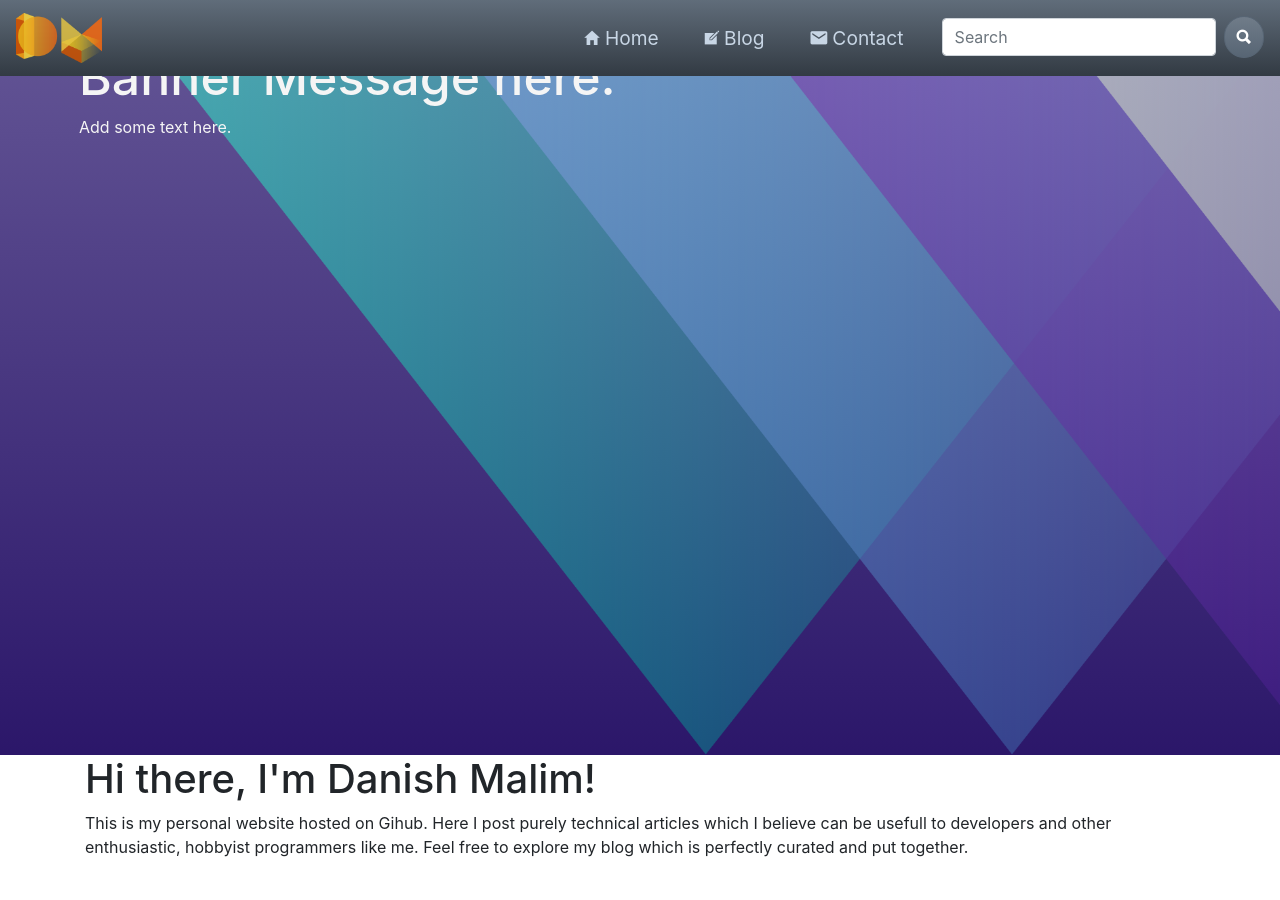
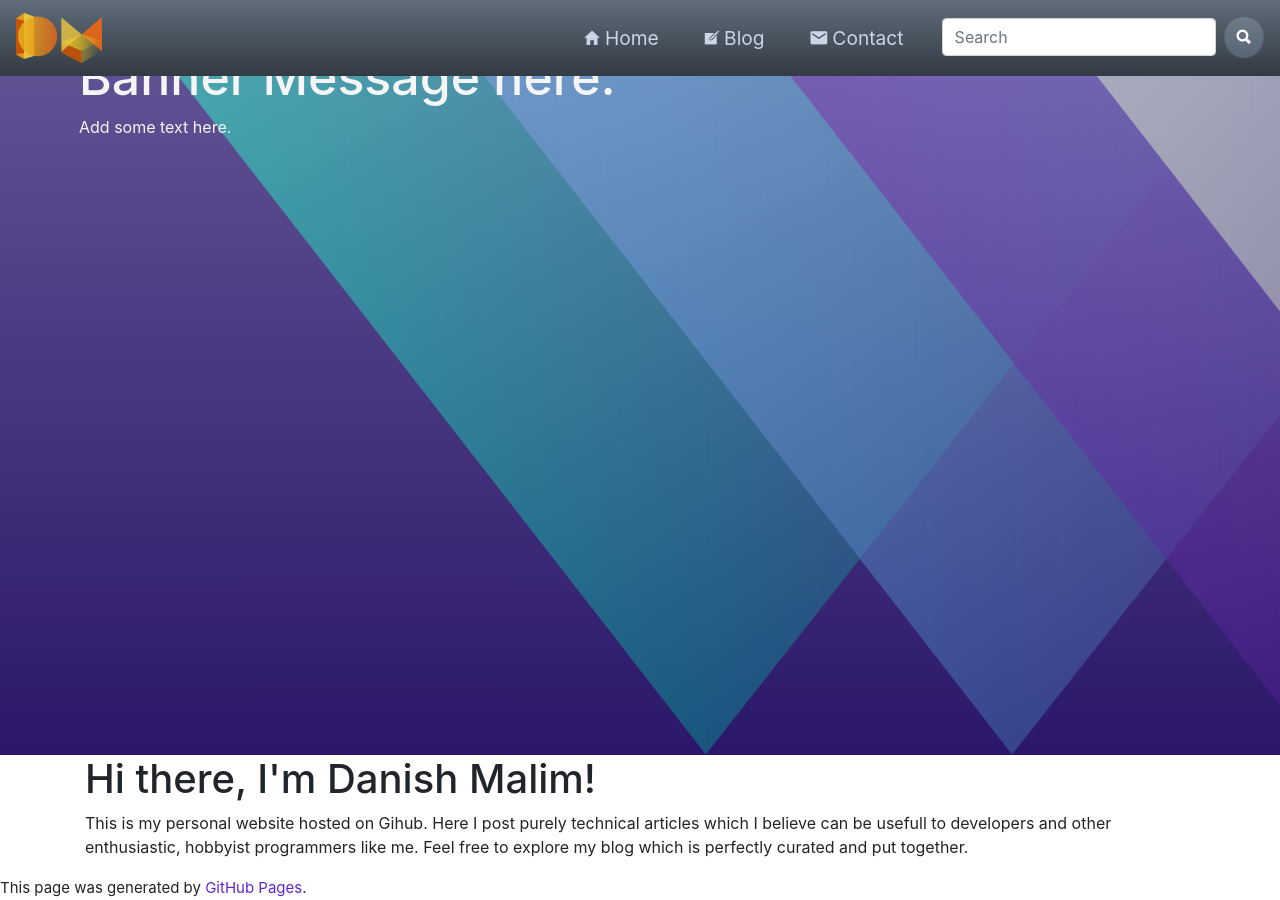
Before and after one commit to DanishMalim/DanishMalim.github.io, a Jekyll site: the page built from index.html, in a window 1280 px wide and 900 px high, scrolled down 145 px. Built offline with Jekyll 4.4.1, drawn with Linux system fonts in a browser that asks for light colours; some web fonts are replaced; before the commit the page ends 1020 px from its top, so only the background shows below that.

```diff
--- a/_layouts/LandingPageLayout.html
+++ b/_layouts/LandingPageLayout.html
@@ -1,7 +1,7 @@
 <!DOCTYPE html>
 
 <head>
-    <!-- {% if site.google_analytics %}
+    {% if site.google_analytics %}
     <script async src="https://www.googletagmanager.com/gtag/js?id={{ site.google_analytics }}"></script>
     <script>
         window.dataLayer = window.dataLayer || [];
@@ -13,7 +13,7 @@
     <meta charset="UTF-8">
 
     {% seo %}
-    <meta name="viewport" content="width=device-width, initial-scale=1"> -->
+    <meta name="viewport" content="width=device-width, initial-scale=1">
 
 
 
@@ -51,7 +51,7 @@
 
 <body id="myPage" data-spy="scroll" data-target=".navbar" data-offset="60">
 
-    <!-- Main Landing page header-->
+
     <header>
 
         <!-- This is a inbuild class call jumbotron used for banners-->
@@ -126,14 +125,12 @@
 
 
     </body>
-    <!-- <footer class="site-footer">
+    <footer class="site-footer">
         {% if site.github.is_project_page %}
-        <span class="site-footer-owner"><a href="{{ site.github.repository_url }}">{{ site.github.repository_name }}</a>
-            is maintained by <a href="{{ site.github.owner_url }}">{{ site.github.owner_name }}</a>.</span>
+          <span class="site-footer-owner"><a href="{{ site.github.repository_url }}">{{ site.github.repository_name }}</a> is maintained by <a href="{{ site.github.owner_url }}">{{ site.github.owner_name }}</a>.</span>
         {% endif %}
-        <span class="site-footer-credits">This page was generated by <a href="https://pages.github.com">GitHub
-                Pages</a>.</span>
-    </footer>
- -->
+        <span class="site-footer-credits">This page was generated by <a href="https://pages.github.com">GitHub Pages</a>.</span>
+      </footer>
+
 
     </html>
--- a/index.html
+++ b/index.html
@@ -8,6 +8,5 @@
         This is my personal website hosted on Gihub. Here I post purely technical articles which I believe can be
         usefull to developers and other enthusiastic, hobbyist programmers like me.
         Feel free to explore my blog which is perfectly curated and put together.
-        <!-- <a href="/about">Read more about my life...</a> -->
     </p>
 </div>
```
Also changed, not shown: other parts of _layouts/LandingPageLayout.html (+1 -2 lines).
